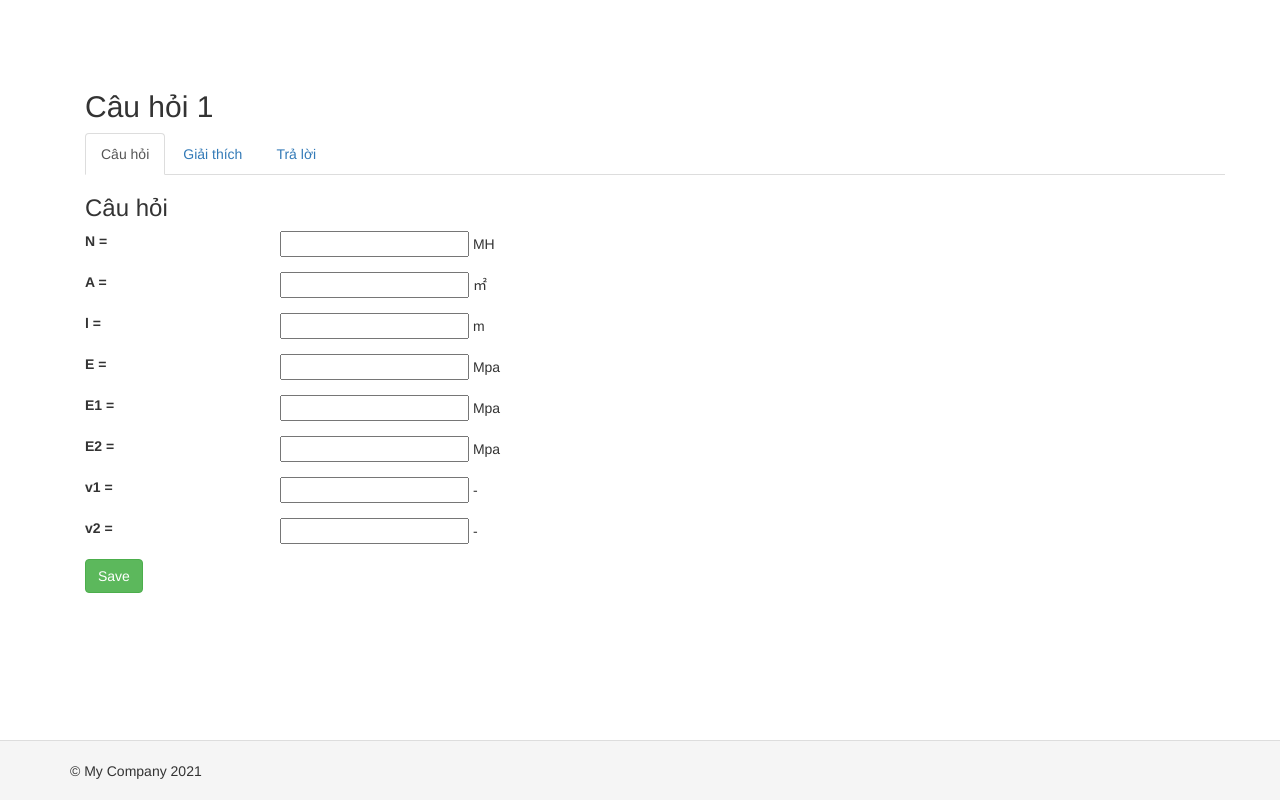
After one commit to batuoc263/calc-report, a Yii app: template views/question1/index.php in a window 1280 px wide. The commit adds this page. Run offline with PHP 8.4 and a stand-in for Yii, Linux system fonts and the light colour scheme; the template is opened without the code that fills it, so the values that code supplies are empty; some libraries are stand-ins or nearby versions.

Commit message:
update code

```diff
--- a/views/layouts/main.php
+++ b/views/layouts/main.php
@@ -39,6 +39,7 @@ AppAsset::register($this);
         'options' => ['class' => 'navbar-nav navbar-right'],
         'items' => [
             ['label' => 'Home', 'url' => ['/site/index']],
+            ['label' => 'Bài toán', 'url' => ['/question1']],
             ['label' => 'Danh mục tính toán', 'url' => ['/dm-tinhtoan']],
             ['label' => 'File', 'url' => ['/files']],
             Yii::$app->user->isGuest ? (
--- /dev/null
+++ b/views/question1/index.php
@@ -0,0 +1,91 @@
+<?php
+
+/* @var $this yii\web\View */
+
+use yii\helpers\Html;
+
+use yii\widgets\ActiveForm;
+
+$this->title = 'Question';
+$this->params['breadcrumbs'][] = $this->title;
+?>
+
+
+    <div class="container">
+    <h2>Câu hỏi 1</h2>
+    <ul class="nav nav-tabs">
+        <li class="active"><a data-toggle="tab" href="#home">Câu hỏi</a></li>
+        <li><a data-toggle="tab" href="#menu1">Giải thích</a></li>
+        <li><a data-toggle="tab" href="#menu2">Trả lời</a></li>
+    </ul>
+
+    <div class="tab-content">
+        <div id="home" class="tab-pane fade in active">
+        <h3>Câu hỏi</h3>
+        <?php $form = ActiveForm::begin(); ?>
+
+            <div class="form-group row">
+                <label for="staticEmail" class="col-sm-2 col-form-label">N = </label>
+                <div class="col-sm-10">
+                <input type="text" class="form-control-plaintext" id="varN" name ="varN"> MH
+                </div>
+            </div>
+            <div class="form-group row">
+                <label class="col-sm-2 col-form-label">A = </label>
+                <div class="col-sm-10">
+                <input type="text" class="form-control-plaintext" id="varA" name ="varA"> &#13217;
+                </div>
+            </div>
+            <div class="form-group row">
+                <label class="col-sm-2 col-form-label">l = </label>
+                <div class="col-sm-10">
+                <input type="text" class="form-control-plaintext" id="varl" name ="varl"> m
+                </div>
+            </div>
+            <div class="form-group row">
+                <label class="col-sm-2 col-form-label">E = </label>
+                <div class="col-sm-10">
+                <input type="text" class="form-control-plaintext" id="varE" name ="varE"> Mpa
+                </div>
+            </div>
+            <div class="form-group row">
+                <label class="col-sm-2 col-form-label">E1 = </label>
+                <div class="col-sm-10">
+                <input type="text" class="form-control-plaintext" id="varE1" name ="varE1"> Mpa
+                </div>
+            </div>
+            <div class="form-group row">
+                <label class="col-sm-2 col-form-label">E2 = </label>
+                <div class="col-sm-10">
+                <input type="text" class="form-control-plaintext" id="varE2" name ="varE2"> Mpa
+                </div>
+            </div>
+            <div class="form-group row">
+                <label class="col-sm-2 col-form-label">v1 = </label>
+                <div class="col-sm-10">
+                <input type="text" class="form-control-plaintext" id="varv1" name ="varv1"> -
+                </div>
+            </div>
+            <div class="form-group row">
+                <label class="col-sm-2 col-form-label">v2 = </label>
+                <div class="col-sm-10">
+                <input type="text" class="form-control-plaintext" id="varv2" name ="varv2"> -
+                </div>
+            </div>
+
+            <div class="form-group">
+                <?= Html::submitButton('Save', ['class' => 'btn btn-success']) ?>
+            </div>
+
+    <?php ActiveForm::end(); ?>
+        </div>
+        <div id="menu1" class="tab-pane fade">
+        <h3>Giải thích</h3>
+        <p>Giải thích</p>
+        </div>
+        <div id="menu2" class="tab-pane fade">
+        <h3>Menu 2</h3>
+        <p>Trả lời</p>
+        </div>
+    </div>
+    </div>
```
Also changed, not shown: controllers/Question1Controller.php (added, +113 -0 lines), 3 other files.
